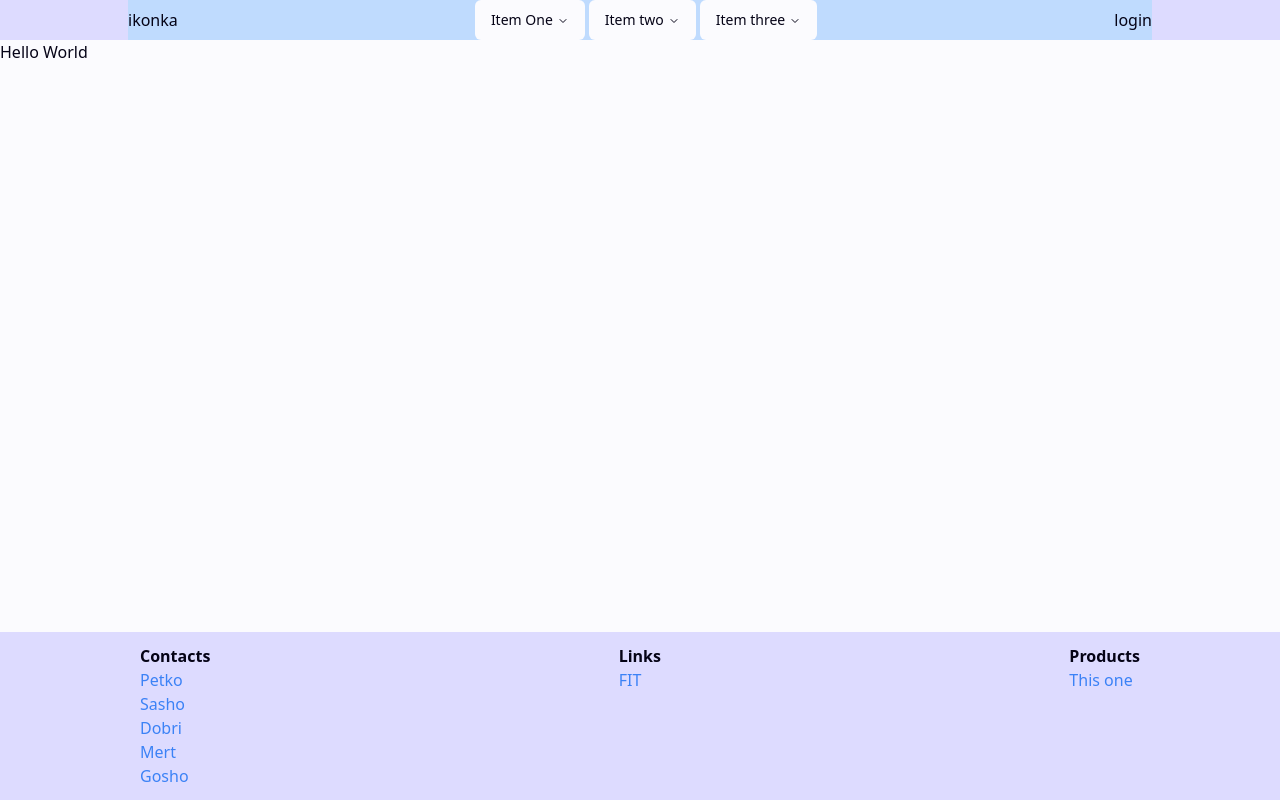
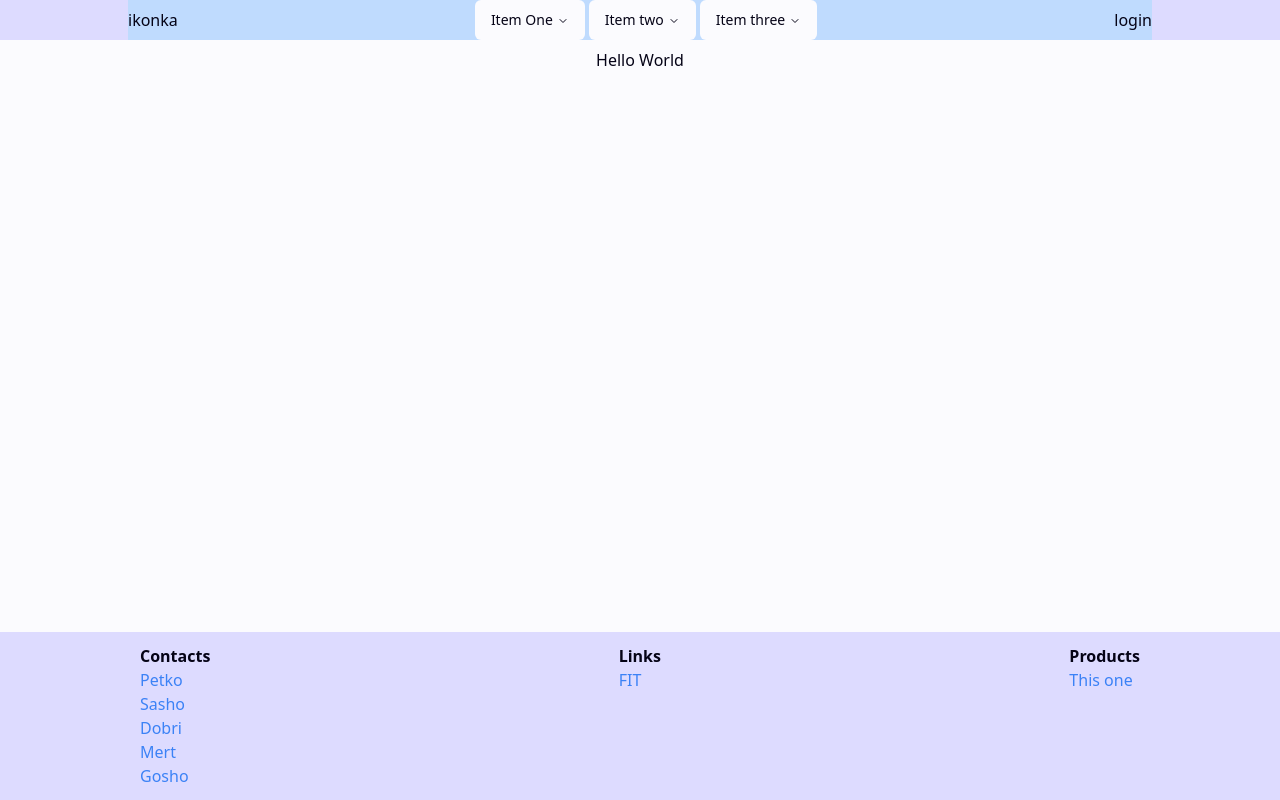
Before and after one commit to meroo893/HackAUBG-6.0, a Next.js app in the folder client/hack-aubg-6-0/: page / in a window 1280 px wide. Built offline with nearby package versions, Linux system fonts and the light colour scheme.

Commit message:
Centered Main Element

```diff
--- a/client/hack-aubg-6-0/src/app/page.tsx
+++ b/client/hack-aubg-6-0/src/app/page.tsx
@@ -2,8 +2,10 @@ import Image from "next/image";
 
 export default function Home() {
   return (
-    <div className="flex-auto">
-      <h1>Hello World</h1>
+    <div className="flex flex-auto justify-center">
+      <div className=" ">
+        <h1>Hello World</h1>
+      </div>
     </div>
   );
 }
--- a/client/hack-aubg-6-0/src/components/Navbar.tsx
+++ b/client/hack-aubg-6-0/src/components/Navbar.tsx
@@ -14,7 +14,7 @@ import {
 
 export default function Navbar() {
   return (
-    <div className="flex justify-center bg-primary">
+    <div className="flex justify-center bg-primary mb-2">
       <div className="flex bg-blue-200 justify-between w-4/5 items-center">
         <div>ikonka</div>
         <div className="flex">
```
